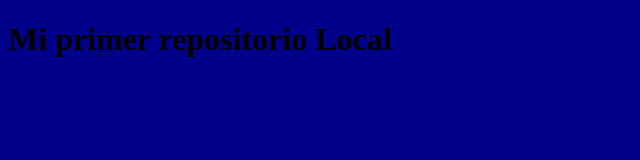
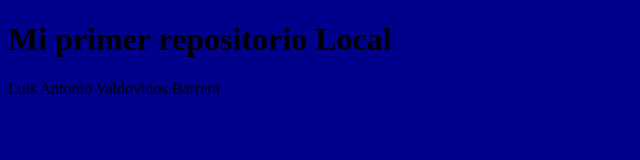
Before and after one commit to Elitemaat/MiRepositorioRemoto, a plain HTML site: page index.html in a window 1280 px wide. Shown: the whole page, without its empty margins (0-640 px from the left). Drawn offline with Linux system fonts and the light colour scheme.

Commit message:
Cambios a index.html
Agrega nombre al html.

```diff
--- a/index.html
+++ b/index.html
@@ -11,7 +11,7 @@
 </head>
  <body>
 <h1>Mi primer repositorio Local </h1>
-<p></p>
+<p>Luis Antonio Valdovinos Barrera</p>
 <p></p>
 </body>
 </html>
```
